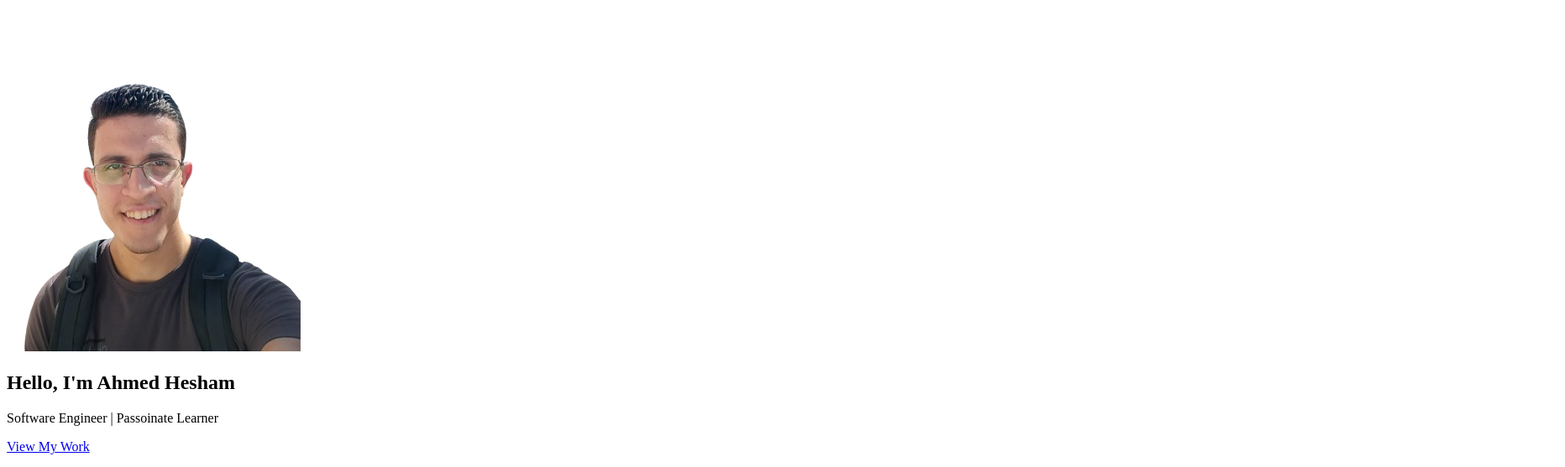
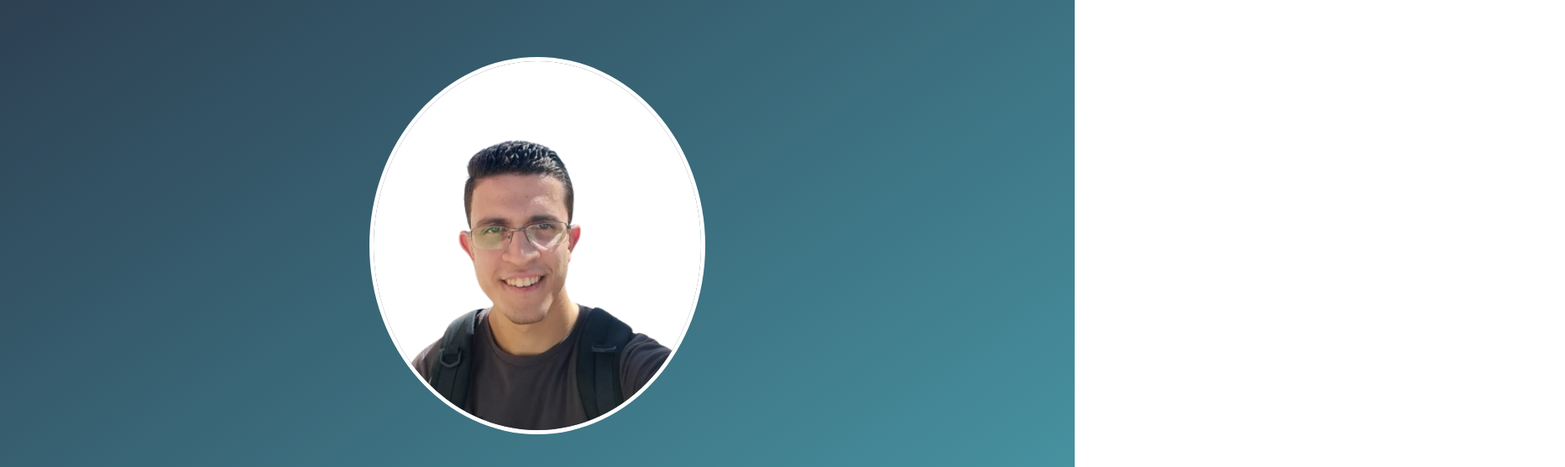
Before and after one commit to Ahmed122000/Portfolio, a plain HTML site: page index.html in a window 1280 px wide. Shown: the part 127-684 px from the top of the page at 84% size, 1864 px wide, since content can reach past the window. Drawn offline with Linux system fonts and the light colour scheme; the site is published under a folder, as on GitHub Pages, so addresses that start at the root find nothing.

Commit message:
Update index.html

```diff
--- a/index.html
+++ b/index.html
@@ -7,7 +7,7 @@
         <meta name="viewport" content="width=device-width, initial-scale=1.0">
 
         <title>SAH portofolio</title>
-        <link rel="stylesheet" href="/style/main_page.css">
+        <link rel="stylesheet" href="./style/main_page.css">
         <link rel="stylesheet" href="https://cdnjs.cloudflare.com/ajax/libs/font-awesome/6.7.2/css/all.min.css">
     </head>
 
```
